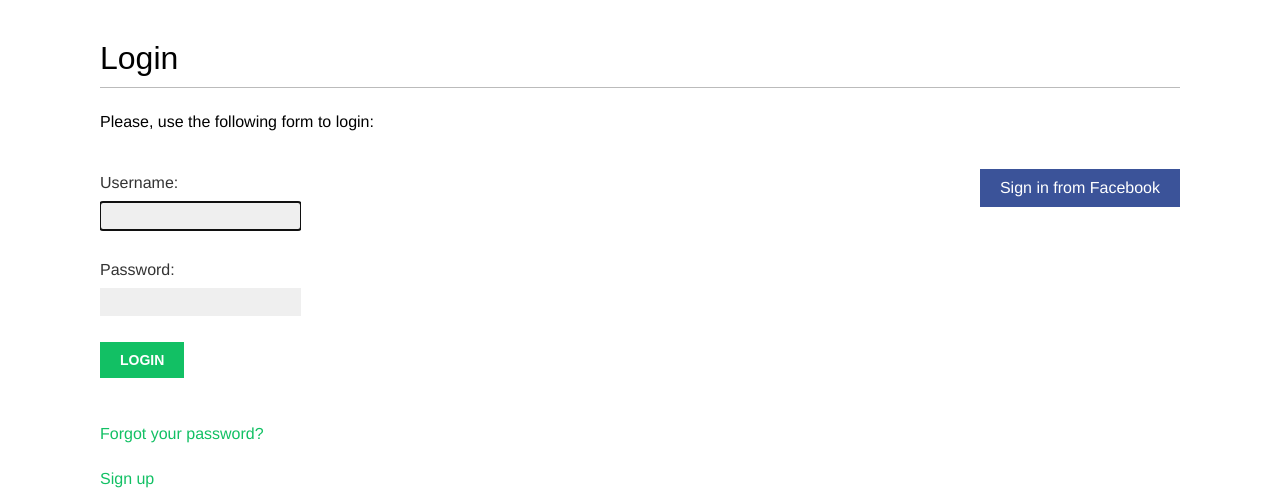
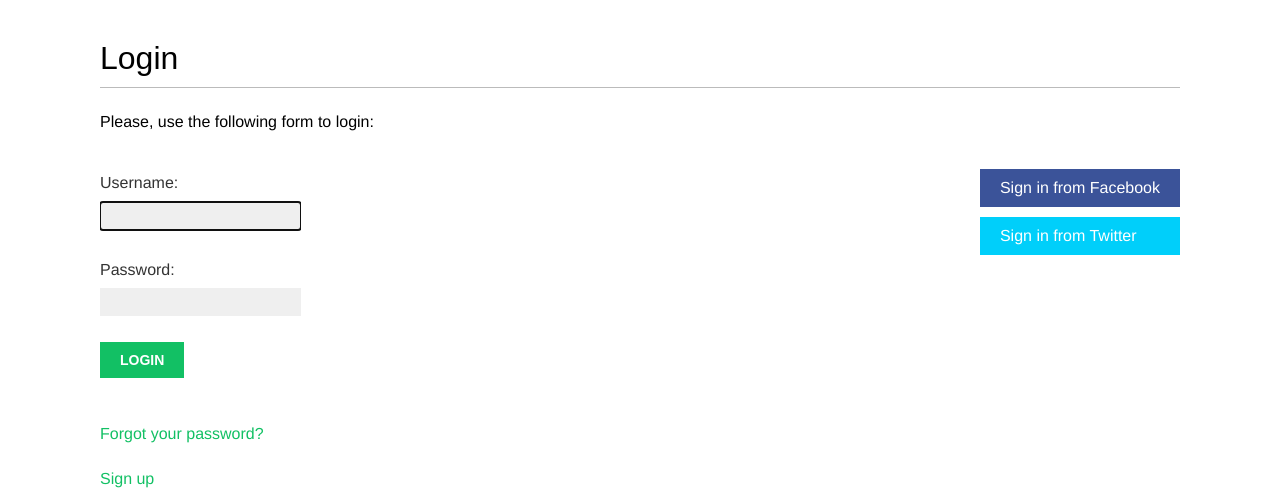
Before and after one commit to JayCammarano/Django3ByExample, a Django app: page /account/login/ in a window 1280 px wide. Shown: the part 47-542 px from the top of the page. Run offline with Django 3.2, Linux system fonts and the light colour scheme; some web fonts are replaced.

Commit message:
twitter oauth

```diff
--- a/mysite/account/templates/registration/login.html
+++ b/mysite/account/templates/registration/login.html
@@ -28,6 +28,11 @@
                 <a href="{% url "social:begin" "facebook" %}">Sign
                 in from Facebook</a>
             </li>
+            <li class="twitter">
+                <a href="{% url "social:begin" "twitter" %}">Sign
+                in from Twitter</a>
+            </li>
         </ul>
+
     </div>
 {% endblock %}
--- a/mysite/mysite/settings.py
+++ b/mysite/mysite/settings.py
@@ -42,6 +42,8 @@ LOGIN_URL = 'login'
 LOGOUT_URL = 'logout'
 SOCIAL_AUTH_FACEBOOK_KEY = os.environ['SOCIAL_AUTH_FACEBOOK_KEY']
 SOCIAL_AUTH_FACEBOOK_SECRET = os.environ['SOCIAL_AUTH_FACEBOOK_SECRET']
+SOCIAL_AUTH_TWITTER_KEY = os.environ['SOCIAL_AUTH_TWITTER_KEY']
+SOCIAL_AUTH_TWITTER_SECRET = os.environ['SOCIAL_AUTH_TWITTER_SECRET']
 # Application definition
 SITE_ID = 1
 
@@ -110,6 +112,7 @@ AUTHENTICATION_BACKENDS = [
     'django.contrib.auth.backends.ModelBackend',
     'account.authentication.EmailAuthBackend',
     'social_core.backends.facebook.FacebookOAuth2',
+    'social_core.backends.twitter.TwitterOAuth',
 ]
 
 # Password validation
```
